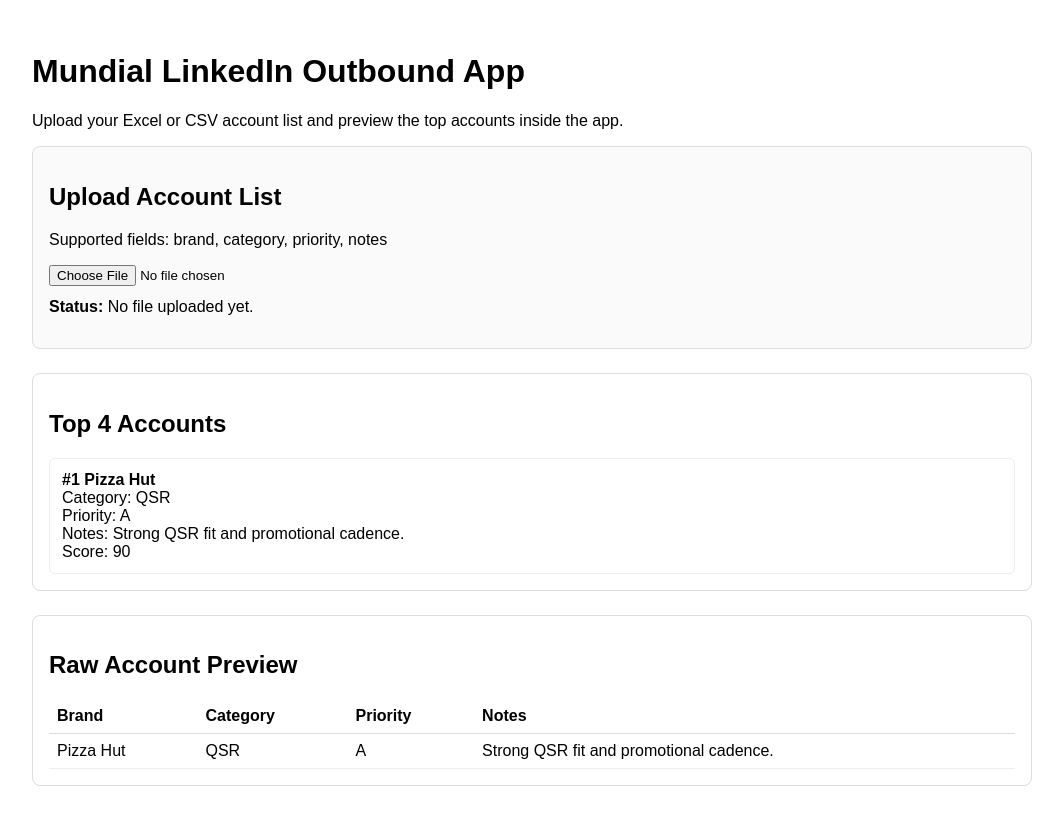
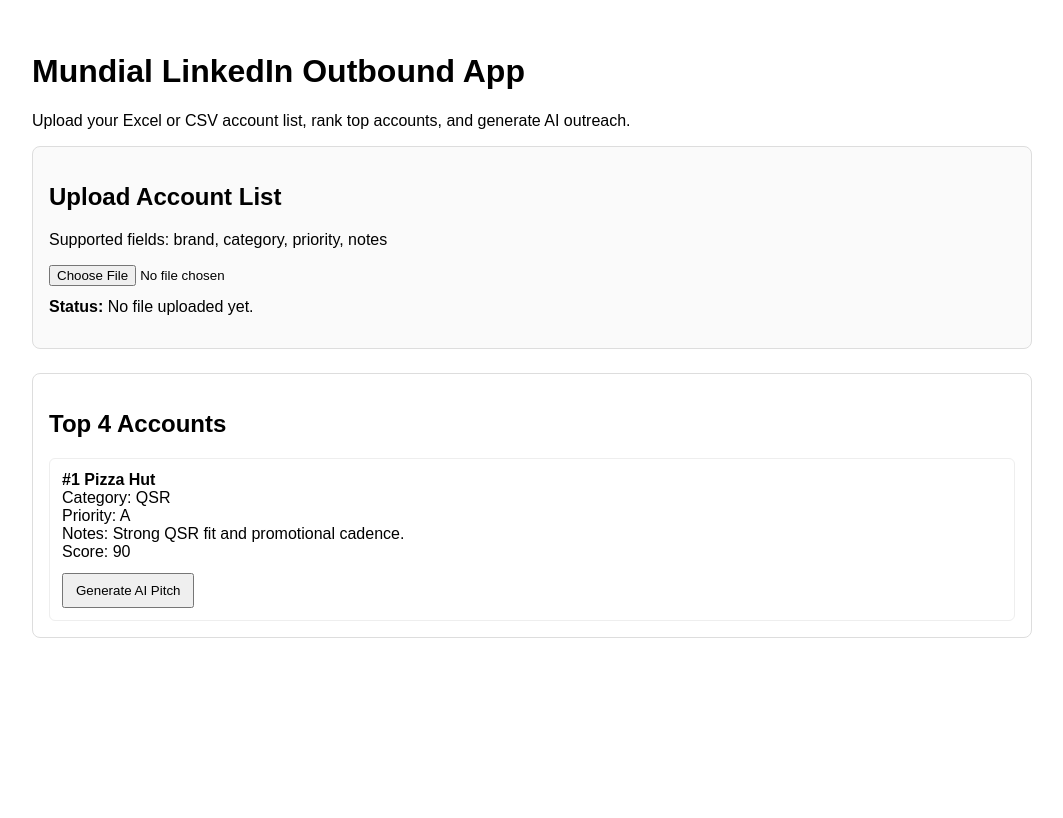
Before and after one commit to jklahre-hue/mundial-linkedin-outbound-clean-final2, a Next.js app: page / in a window 1280 px wide. Shown: the whole page, without its empty margins (108-1171 px from the left). Built offline with nearby package versions, Linux system fonts and the light colour scheme.

Commit message:
add ai pitch generation to app
Updated the upload functionality to include AI pitch generation for accounts.

```diff
--- a/app/page.js
+++ b/app/page.js
@@ -30,7 +30,7 @@ function normalizeAccountRow(row) {
       row["brand name"] ||
       row.company ||
       row.advertiser ||
-      row.account ||
+      row["account name"] ||
       ""
     ).trim(),
     category: String(
@@ -65,6 +65,8 @@ export default function Home() {
     },
   ])
   const [uploadMessage, setUploadMessage] = useState("No file uploaded yet.")
+  const [pitches, setPitches] = useState({})
+  const [loadingBrand, setLoadingBrand] = useState("")
 
   async function handleFileUpload(file) {
     if (!file) return
@@ -99,6 +101,39 @@ export default function Home() {
     }
   }
 
+  async function generatePitch(account) {
+    setLoadingBrand(account.brand)
+
+    try {
+      const res = await fetch("/api/pitch", {
+        method: "POST",
+        headers: {
+          "Content-Type": "application/json"
+        },
+        body: JSON.stringify(account)
+      })
+
+      const data = await res.json()
+
+      setPitches((prev) => ({
+        ...prev,
+        [account.brand]: data
+      }))
+    } catch (error) {
+      console.error(error)
+      setPitches((prev) => ({
+        ...prev,
+        [account.brand]: {
+          why_now: "Pitch generation failed.",
+          subject_line: "",
+          email_body: ""
+        }
+      }))
+    } finally {
+      setLoadingBrand("")
+    }
+  }
+
   const topAccounts = useMemo(() => {
     const scored = [...accounts].map((account) => {
       let score = 50
@@ -114,7 +149,7 @@ export default function Home() {
   return (
     <div style={{ padding: 24, fontFamily: "Arial, sans-serif", maxWidth: 1000, margin: "0 auto" }}>
       <h1>Mundial LinkedIn Outbound App</h1>
-      <p>Upload your Excel or CSV account list and preview the top accounts inside the app.</p>
+      <p>Upload your Excel or CSV account list, rank top accounts, and generate AI outreach.</p>
 
       <div
         style={{
@@ -162,42 +197,28 @@ export default function Home() {
               <div>Priority: {account.priority || "—"}</div>
               <div>Notes: {account.notes || "—"}</div>
               <div>Score: {account.score}</div>
+
+              <div style={{ marginTop: 12 }}>
+                <button
+                  onClick={() => generatePitch(account)}
+                  style={{ padding: "8px 12px" }}
+                >
+                  {loadingBrand === account.brand ? "Generating..." : "Generate AI Pitch"}
+                </button>
+              </div>
+
+              {pitches[account.brand] && (
+                <div style={{ marginTop: 16, padding: 12, background: "#fafafa", borderRadius: 6 }}>
+                  <div><strong>Why now:</strong> {pitches[account.brand].why_now}</div>
+                  <div style={{ marginTop: 8 }}><strong>Subject line:</strong> {pitches[account.brand].subject_line}</div>
+                  <div style={{ marginTop: 8 }}><strong>Email:</strong></div>
+                  <div style={{ whiteSpace: "pre-wrap" }}>{pitches[account.brand].email_body}</div>
+                </div>
+              )}
             </div>
           ))
         )}
       </div>
-
-      <div
-        style={{
-          border: "1px solid #ddd",
-          borderRadius: 8,
-          padding: 16,
-        }}
-      >
-        <h2>Raw Account Preview</h2>
-        <div style={{ overflowX: "auto" }}>
-          <table style={{ width: "100%", borderCollapse: "collapse" }}>
-            <thead>
-              <tr>
-                <th style={{ textAlign: "left", borderBottom: "1px solid #ddd", padding: 8 }}>Brand</th>
-                <th style={{ textAlign: "left", borderBottom: "1px solid #ddd", padding: 8 }}>Category</th>
-                <th style={{ textAlign: "left", borderBottom: "1px solid #ddd", padding: 8 }}>Priority</th>
-                <th style={{ textAlign: "left", borderBottom: "1px solid #ddd", padding: 8 }}>Notes</th>
-              </tr>
-            </thead>
-            <tbody>
-              {accounts.map((account, i) => (
-                <tr key={`${account.brand}-${i}`}>
-                  <td style={{ borderBottom: "1px solid #eee", padding: 8 }}>{account.brand}</td>
-                  <td style={{ borderBottom: "1px solid #eee", padding: 8 }}>{account.category}</td>
-                  <td style={{ borderBottom: "1px solid #eee", padding: 8 }}>{account.priority}</td>
-                  <td style={{ borderBottom: "1px solid #eee", padding: 8 }}>{account.notes}</td>
-                </tr>
-              ))}
-            </tbody>
-          </table>
-        </div>
-      </div>
     </div>
   )
 }
```
